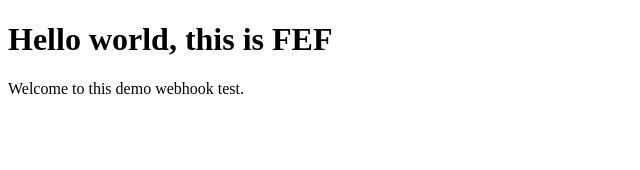
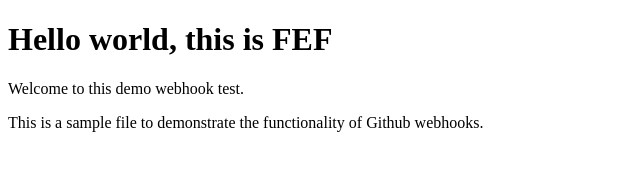
Before and after one commit to faisalt/webhook-testing, a website: page index.html in a window 1280 px wide. Shown: the whole page, without its empty margins (0-640 px from the left). Drawn offline with Linux system fonts and the light colour scheme.

Commit message:
Updates index file to demonstrate webhook functionality

```diff
--- a/index.html
+++ b/index.html
@@ -6,6 +6,7 @@
 <body>
   <h1>Hello world, this is FEF</h1>
   <p>Welcome to this demo webhook test.</p>
+  <p>This is a sample file to demonstrate the functionality of Github webhooks.<p>
 </body>
 
 </html>
```
